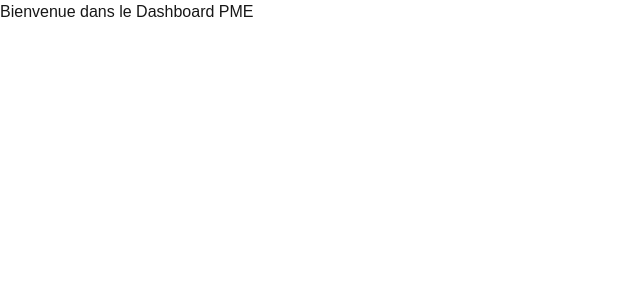
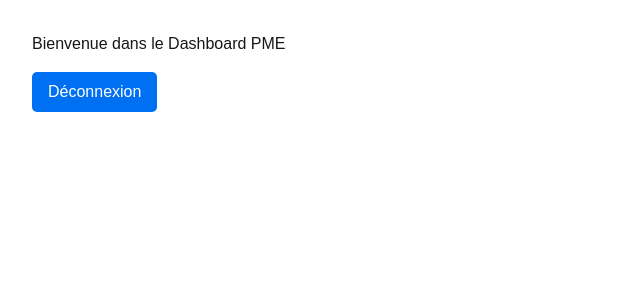
Before and after one commit to gamingspotinc/avis-saas, a Next.js app: page /dashboard in a window 1280 px wide. Shown: the top 300 px of the page, without its empty margins (0-640 px from the left). Built offline with nearby package versions, Linux system fonts and the light colour scheme; no server answers.

Commit message:
Magic link final fix12

```diff
--- a/app/dashboard/page.tsx
+++ b/app/dashboard/page.tsx
@@ -1,3 +1,37 @@
+"use client";
+
+import { useRouter } from "next/navigation";
+import { supabase } from "@/lib/supabase";
+
 export default function Dashboard() {
-  return <h1>Bienvenue dans le Dashboard PME</h1>;
+  const router = useRouter();
+
+  const handleSignOut = async () => {
+    const { error } = await supabase.auth.signOut();
+    if (error) {
+      console.error("Erreur lors de la déconnexion :", error.message);
+    } else {
+      router.push("/login"); // redirige vers login après déconnexion
+    }
+  };
+
+  return (
+    <div style={{ padding: "2rem" }}>
+      <h1>Bienvenue dans le Dashboard PME</h1>
+      <button
+        onClick={handleSignOut}
+        style={{
+          marginTop: "1rem",
+          padding: "0.5rem 1rem",
+          backgroundColor: "#0070f3",
+          color: "white",
+          border: "none",
+          borderRadius: "5px",
+          cursor: "pointer"
+        }}
+      >
+        Déconnexion
+      </button>
+    </div>
+  );
 }
```
